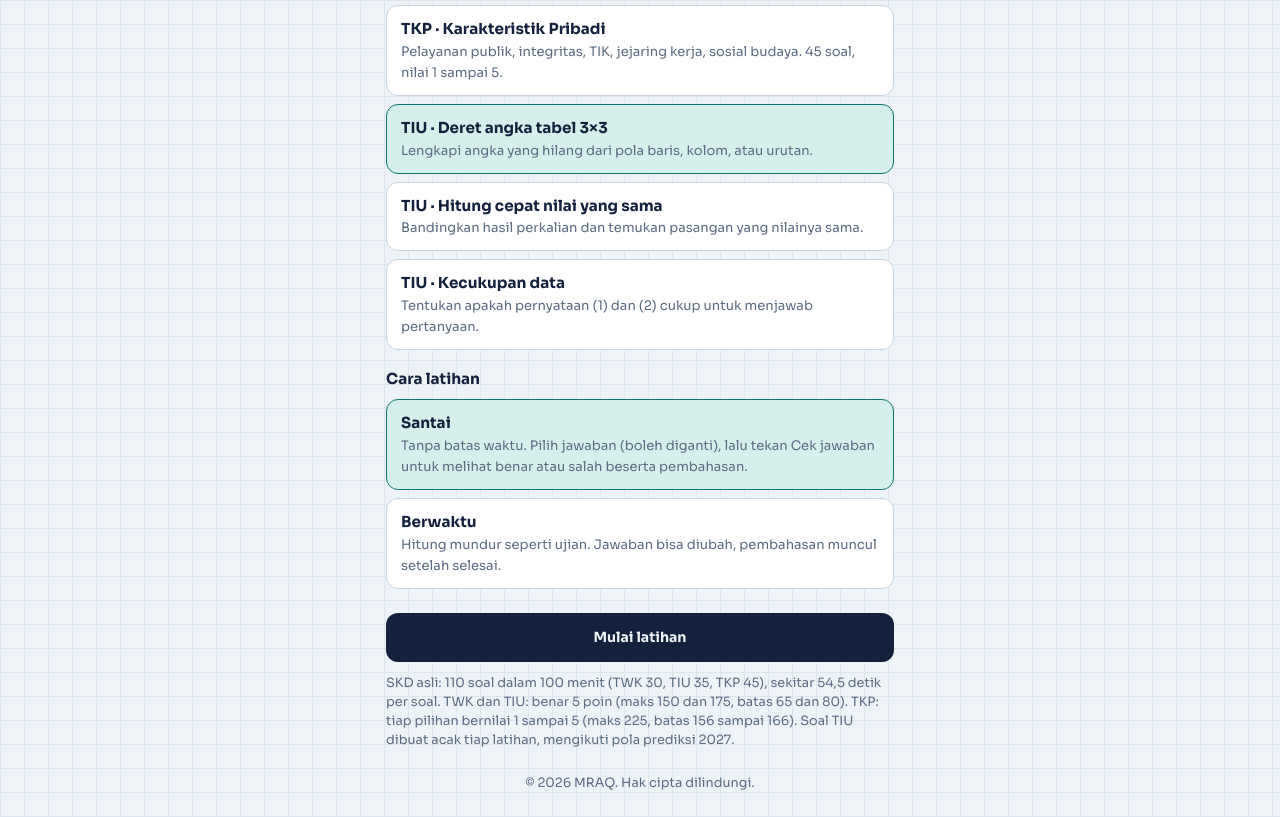
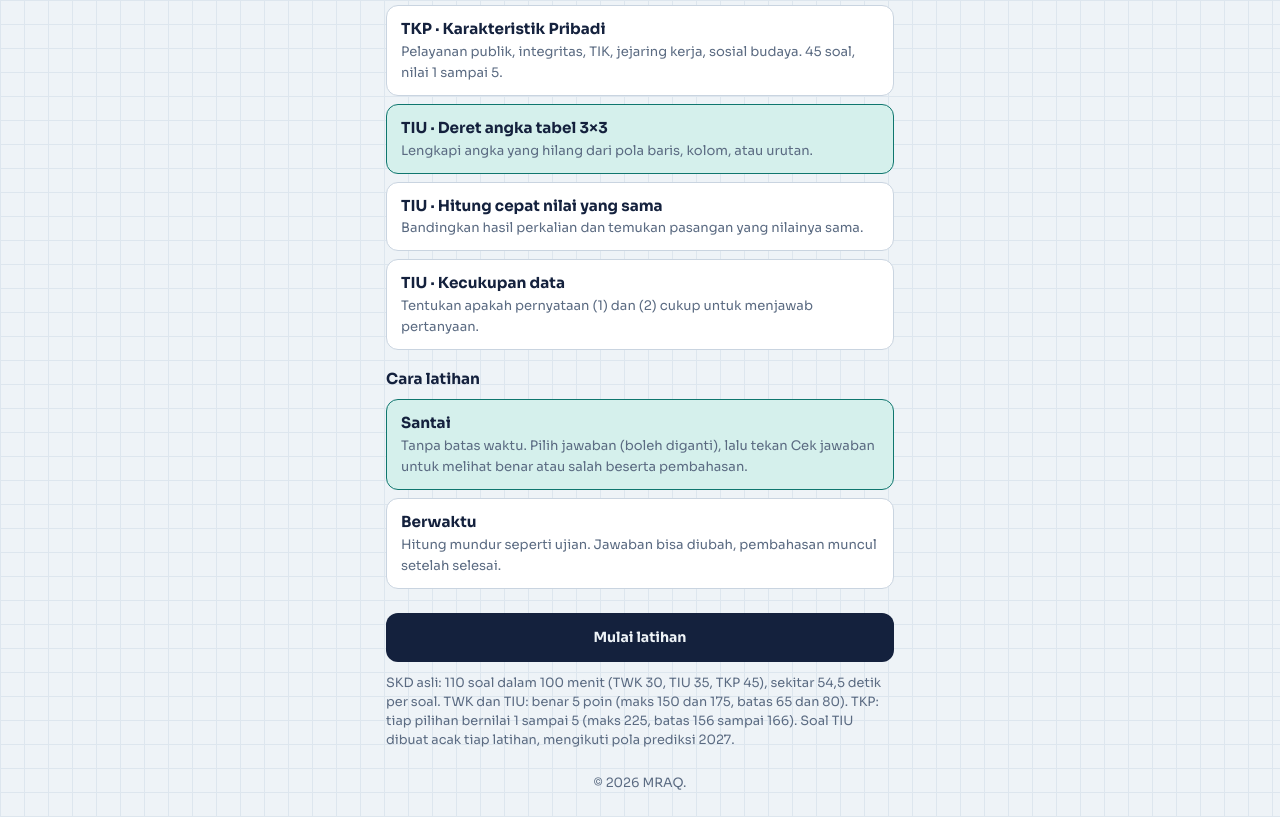
Before and after one commit to promotheus20/latihanskd, a plain HTML site: page index.html in a window 1280 px wide. Shown: the part 312-1129 px from the top of the page. Drawn offline with Linux system fonts and the light colour scheme.

Commit message:
Update index.html

```diff
--- a/index.html
+++ b/index.html
@@ -117,7 +117,7 @@ summary{cursor:pointer;font-size:.9rem;padding:6px 0}
   <button class="sec" id="tomenu">Kembali ke menu</button>
 </section>
 
-<p class="note" style="text-align:center;margin:24px 0 8px">© 2026 MRAQ. Hak cipta dilindungi.</p>
+<p class="note" style="text-align:center;margin:24px 0 8px">© 2026 MRAQ.</p>
 </main>
 <script>
 /* ---------- util ---------- */
```
